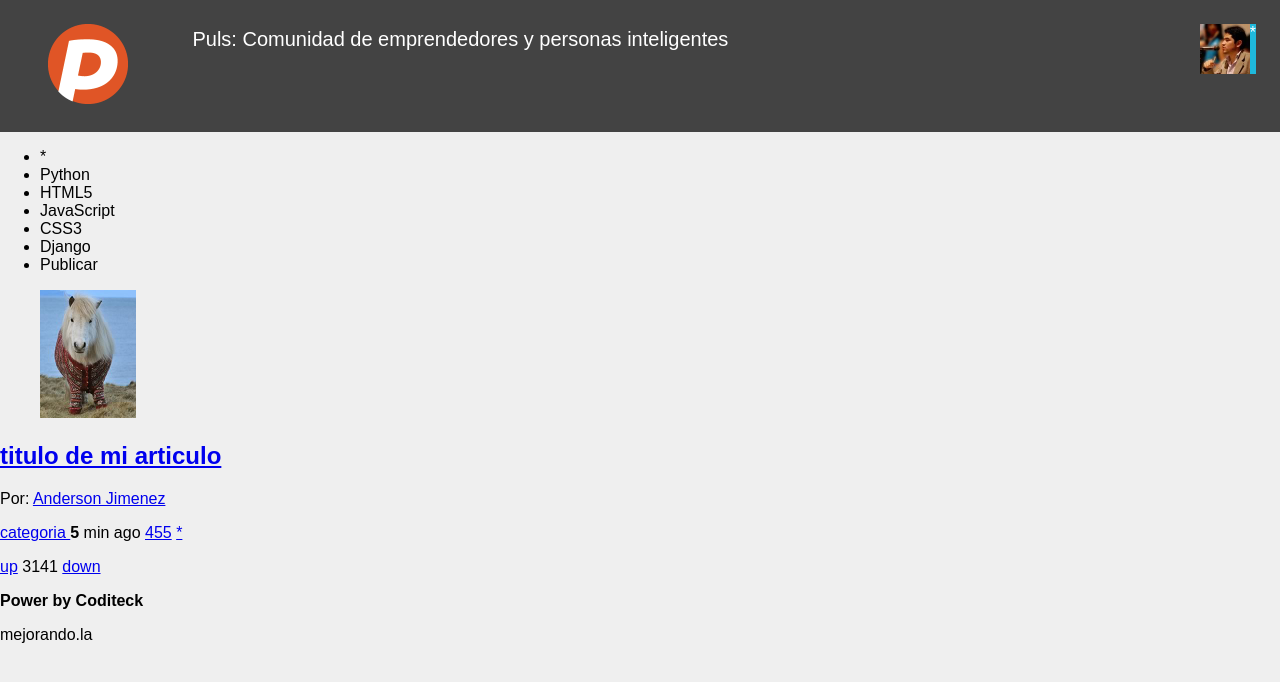
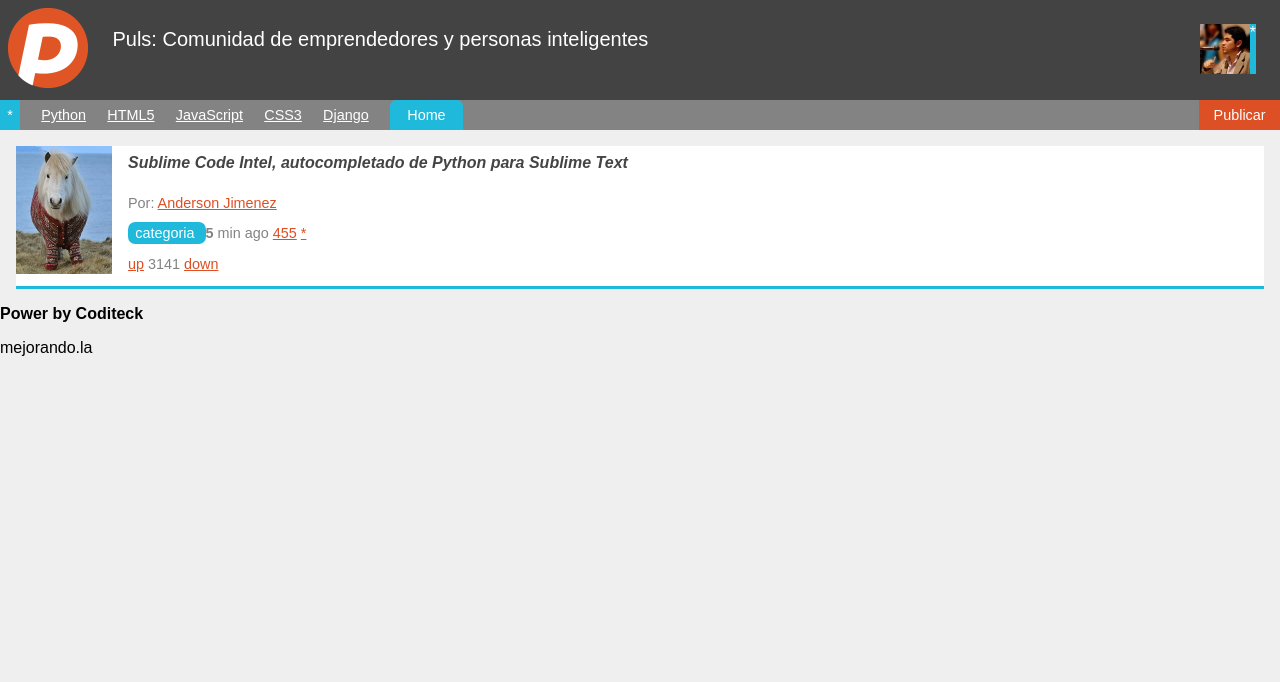
Before and after one commit to anderson-0812/Puls3AmericaCoditeck, a plain HTML site: page index.html in a window 1280 px wide. Drawn offline with Linux system fonts and the light colour scheme.

Commit message:
Estilos CSS3 el nav y el articulo
esta estilado por completo la botonera nav y gran parte del articulo

```diff
--- a/estilos.css
+++ b/estilos.css
@@ -1,3 +1,7 @@
+a
+{
+	color: #DD4F24;
+}
 body
 {
 	background: #EFEFEF;
@@ -40,11 +44,101 @@ header #avatar img
 	float: left;
 	width: 50px;
 }
+header #logo
+{
+	margin: 0;
+}
 header #logo img
 {
 	width: 80px;
+}
+nav
+{
+	background: #838383;
+	font-size: 0.9em;
+}
+nav ul
+{
+	list-style: none;
+	margin: 0;
+	padding: 0;
+}
+nav ul li
+{
+	display: inline-block;
+	margin: 0 1.2em 0 0;
+	vertical-align: top;
+}
+nav ul li a
+{
+	color: white;
+	display: block;
+	padding: 0.5em 0;
+}
+nav #flechita_nav a
+{
+	background: #1FB9DC;
+	padding: 0.5em 0.5em;
+	text-decoration: none;
+}
+nav #home_nav a
+{
+	background: #1FB9DC;
+	border-top-left-radius: 6px;
+	border-top-right-radius: 6px;
+	padding: 0.5em 1.2em;
+	text-decoration: none;
+}
+nav #publicar_nav
+{
+	float: right;
+	margin-right: 0;
+}
+nav #publicar_nav a
+{
+	background: #DD4F24;
+	padding: 0.5em 1em;
+	text-decoration: none;
+}
+#contenido
+{
+	background: white;
+	margin: 1em;
+}
+#contenido .item
+{
+	border-bottom: 3px #1FB9DC solid;
+}
+#contenido .item p
+{
+	color: #838383;
+	font-size: 0.9em;
+}
+#contenido .item .datos_item .tag_item
+{
+	color: white;
+	background: #1FB9DC;
+	border-radius: 0.5em;
+	padding: 0.2em 0.5em;
+	text-decoration: none;
+}
+#contenido .item .imagen_item
+{
+	float: left;
+	margin: 0 1em 0 0;
 }
 #contenido .item .imagen_item img
 {
 	width: 96px;
 }
+#contenido .item .titulo_item
+{
+	font-size: 1em;
+	font-style: italic;
+	padding: 0.5em 0.5em;
+}
+#contenido .item .titulo_item a
+{
+	color: #444;
+	text-decoration: none;
+}
--- a/index.html
+++ b/index.html
@@ -23,13 +23,14 @@
 
 		<nav>
 				<ul>
-					<li id="flechita_nav">*</li>
-					<li>Python</li>
-					<li>HTML5</li>
-					<li>JavaScript</li>
-					<li>CSS3</li>
-					<li>Django</li>
-					<li id="publicar_nav">Publicar</li>
+					<li id="flechita_nav"><a href="#">*</a></li>
+					<li><a href="#">Python</a></li>
+					<li><a href="#">HTML5</a></li>
+					<li><a href="#">JavaScript</a></li>
+					<li><a href="#">CSS3</a></li>
+					<li><a href="#">Django</a></li>
+					<li id="publicar_nav"><a href="#">Publicar</a></li>
+					<li id= "home_nav"><a href="#">Home</a></li>
 				</ul>
 		</nav>
 
@@ -39,7 +40,7 @@
 					<img src="imagen.jpg">
 				</figure>
 				<h2 class = "titulo_item">
-					<a href="#">titulo de mi articulo</a>
+					<a href="#">Sublime Code Intel, autocompletado de Python para Sublime Text</a>
 				 </h2>
 				<p class="autor_item"> Por:
 					<a href="#">Anderson Jimenez</a>
```
